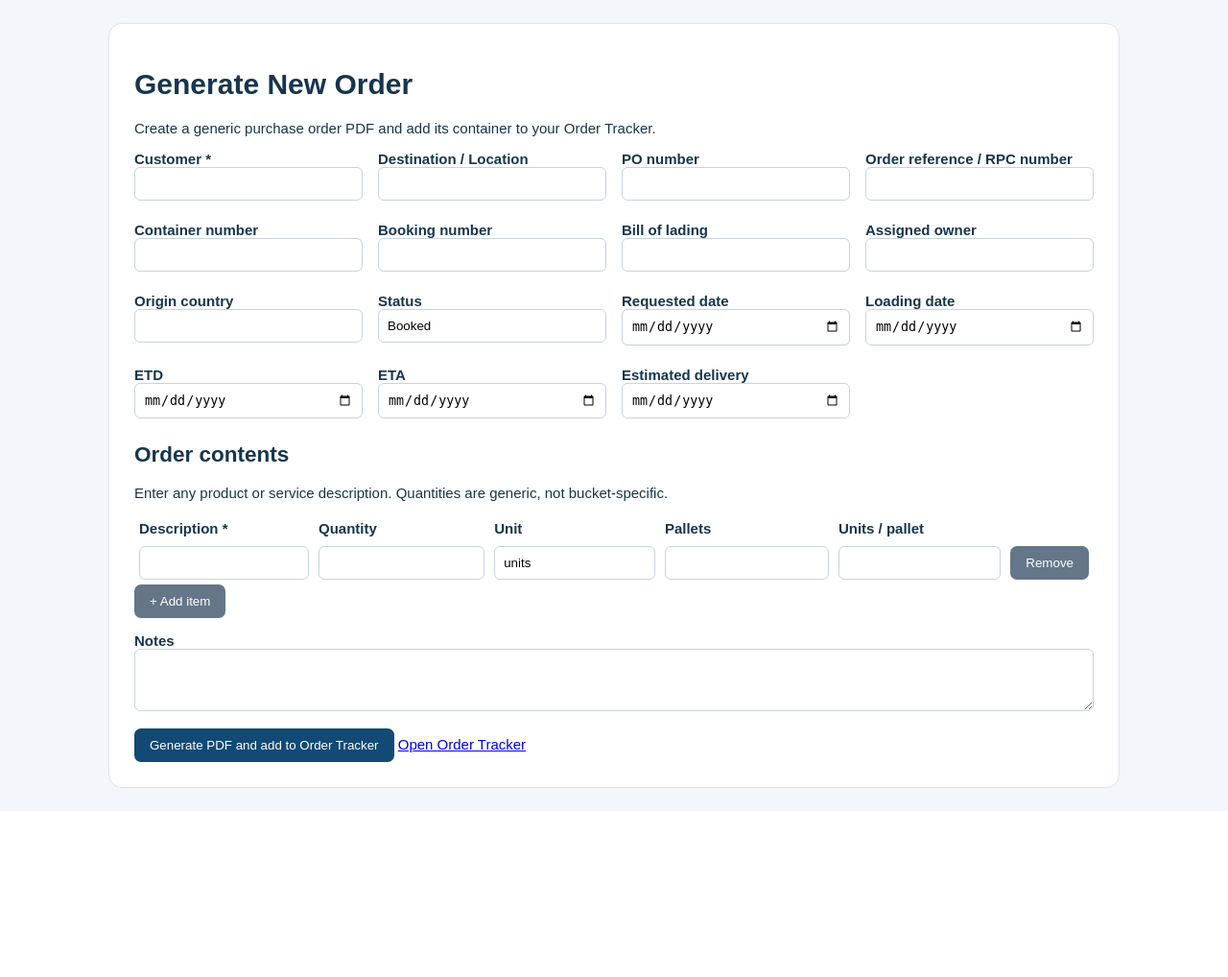
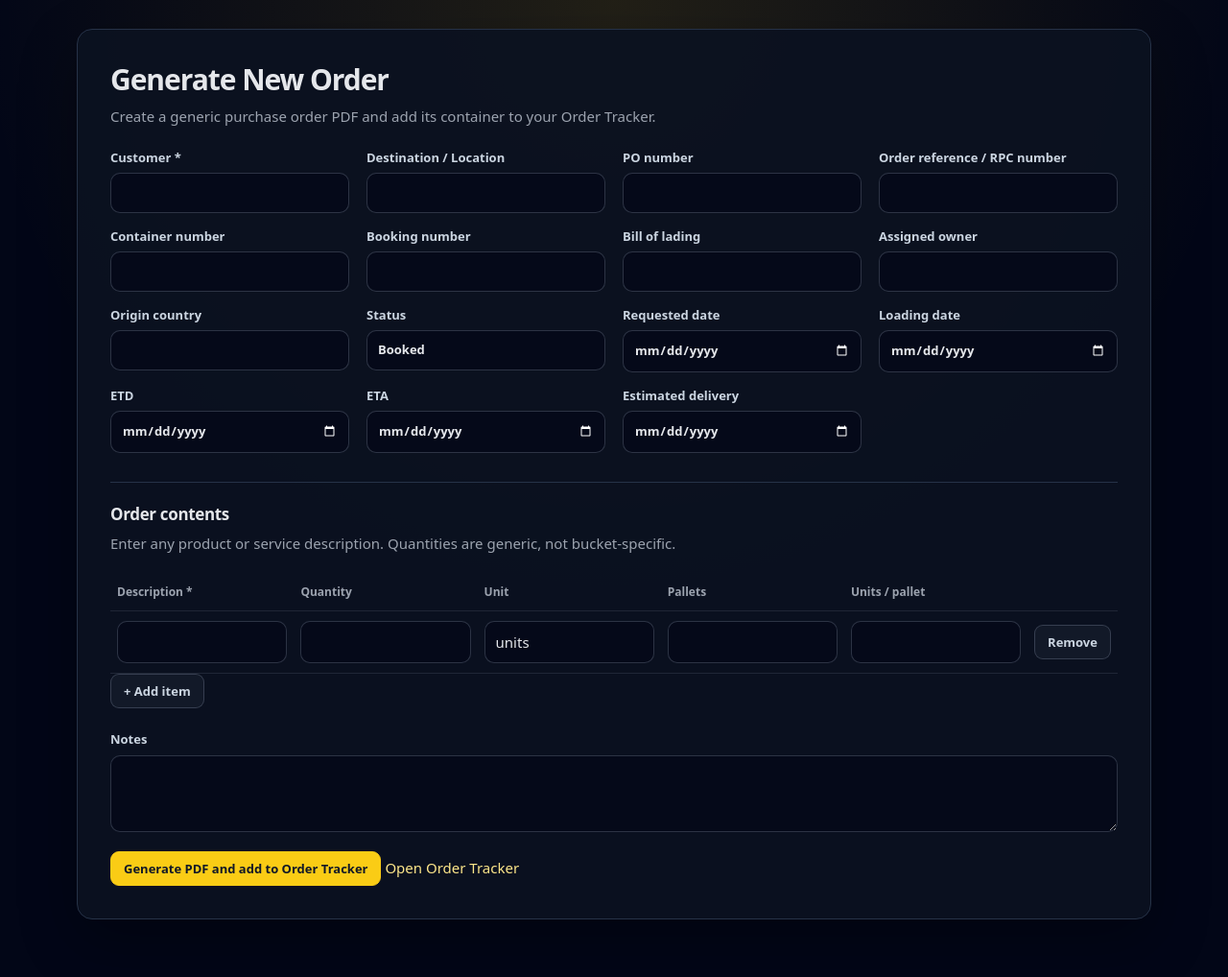
Before and after one commit to spencerlevinson11/lemonade-automation-portal, a Django app: template core/templates/core/generate_new_order.html in a window 1280 px wide. Shown: the whole page at 96% size. Before the commit the page ends 821 px from the top, so only its background shows below. Run offline with Django 5.2, Linux system fonts and the light colour scheme; the template is opened without the code that fills it, so the values that code supplies are empty; parts of the project's set-up code (start-up, migrations or seed data) failed here and were passed over.

Commit message:
Update generate_new_order.html

```diff
--- a/core/templates/core/generate_new_order.html
+++ b/core/templates/core/generate_new_order.html
@@ -1,5 +1,45 @@
-<!doctype html><html lang='en'><head><meta charset='utf-8'><meta name='viewport' content='width=device-width,initial-scale=1'><title>Generate New Order</title></head><body style='background:#f3f6fa;font:15px Arial,sans-serif;color:#17354e'>
-<style>.order-page{max-width:1000px;margin:24px auto;padding:26px;background:#fff;border:1px solid #dde5ed;border-radius:14px}.order-page input,.order-page textarea{width:100%;padding:9px;border:1px solid #c8d3df;border-radius:6px;box-sizing:border-box}.order-page label{display:block;font-weight:600;margin-bottom:6px}.order-grid{display:grid;grid-template-columns:repeat(auto-fit,minmax(210px,1fr));gap:16px}.order-page table{width:100%;border-collapse:collapse}.order-page th,.order-page td{padding:5px;text-align:left}.order-page button{cursor:pointer;padding:10px 16px;border:0;border-radius:7px;background:#124a75;color:#fff}.order-page .secondary{background:#657688}.errors{color:#9c2626}</style>
+<!doctype html>
+<html lang="en">
+<head>
+<meta charset="utf-8">
+<meta name="viewport" content="width=device-width,initial-scale=1">
+<title>Generate New Order | Lemonade Stand</title>
+<style>
+:root {color-scheme:dark;--bg-main:#020617;--bg-card:#0b1120;--accent:#facc15;--text-main:#e5e7eb;--text-muted:#9ca3af;--border-subtle:#263247;--input:rgba(2,6,23,.6);}
+*{box-sizing:border-box}
+body{margin:0;padding:20px 14px 50px;font:15px/1.5 system-ui,-apple-system,BlinkMacSystemFont,"Segoe UI",sans-serif;background:radial-gradient(circle at top,rgba(250,204,21,.13),transparent 55%) var(--bg-main);color:var(--text-main);-webkit-font-smoothing:antialiased}
+a{color:#fde68a;text-decoration:none}a:hover{text-decoration:underline}
+.order-page{max-width:1120px;margin:10px auto;padding:clamp(18px,3vw,34px);background:rgba(11,17,32,.94);border:1px solid var(--border-subtle);border-radius:16px;box-shadow:0 22px 60px rgba(0,0,0,.3)}
+.order-page h1{font-size:clamp(24px,3vw,30px);line-height:1.2;letter-spacing:-.035em;margin:0 0 9px;font-weight:750}
+.order-page h2{font-size:17px;letter-spacing:-.02em;margin:30px 0 7px;padding-top:20px;border-top:1px solid var(--border-subtle)}
+.order-page p{color:var(--text-muted);margin:0 0 20px}
+.order-page p strong{color:#fde68a}
+.order-grid{display:grid;grid-template-columns:repeat(auto-fit,minmax(210px,1fr));gap:15px 18px;margin:22px 0}
+.order-page label{display:block;font-size:13px;font-weight:600;color:#cbd5e1;margin-bottom:0}
+.order-page input,.order-page textarea{display:block;width:100%;margin-top:6px;padding:10px 11px;min-height:40px;border:1px solid rgba(148,163,184,.28);border-radius:10px;box-sizing:border-box;background:var(--input);color:var(--text-main);font:inherit;outline:none;transition:border-color .14s,box-shadow .14s}
+.order-page input:focus,.order-page textarea:focus{border-color:#facc15;box-shadow:0 0 0 3px rgba(250,204,21,.11)}
+.order-page input[type=date]{color-scheme:dark}
+.order-page table{width:100%;border-collapse:collapse;min-width:760px}
+.order-page th,.order-page td{padding:10px 7px;text-align:left;border-bottom:1px solid rgba(148,163,184,.15);vertical-align:middle}
+.order-page th{color:var(--text-muted);font-size:12px;font-weight:700;white-space:nowrap}
+.order-page td input{min-width:78px;margin:0}
+.order-page button{display:inline-flex;align-items:center;justify-content:center;min-height:36px;gap:6px;padding:8px 13px;border:1px solid rgba(250,204,21,.32);border-radius:9px;background:rgba(250,204,21,.075);color:#fde68a;font:inherit;font-size:13px;font-weight:600;line-height:1.25;cursor:pointer;transition:background-color .14s,border-color .14s,box-shadow .14s,transform .14s}
+.order-page button:hover{background:rgba(250,204,21,.15);border-color:rgba(250,204,21,.58);box-shadow:0 2px 8px rgba(0,0,0,.18)}
+.order-page button:active{transform:translateY(1px)}
+.order-page button:focus-visible,.order-page a:focus-visible{outline:2px solid #facc15;outline-offset:3px}
+.order-page button.secondary{background:rgba(148,163,184,.06);border-color:rgba(148,163,184,.28);color:#cbd5e1}
+.order-page button.secondary:hover{background:rgba(148,163,184,.14);border-color:rgba(148,163,184,.5)}
+.order-page button[type=submit]{background:#facc15;color:#111827;border-color:#facc15;font-weight:750}
+.order-page button[type=submit]:hover{background:#fde047;border-color:#fde047}
+.order-page .errors{padding:12px 16px;border:1px solid rgba(249,115,115,.4);border-radius:10px;background:rgba(127,29,29,.18);color:#fecaca;margin:18px 0}
+.order-page .errors ul{margin:7px 0 0;padding-left:20px}
+.order-page p:has(>label){margin-top:23px}
+.order-page p:has(>label) label{margin-bottom:12px}
+@media(max-width:650px){body{padding:10px 8px 30px}.order-page{padding:18px}.order-grid{grid-template-columns:1fr}.order-page h1{font-size:24px}}
+@media(prefers-reduced-motion:reduce){*,*::before,*::after{transition:none!important}}
+</style>
+</head>
+<body>
 <div class="order-page"><h1>Generate New Order</h1><p>Create a generic purchase order PDF and add its container to your Order Tracker. {% if demo_mode %}<strong>Demo mode: orders remain temporary until logout.</strong>{% endif %}</p>
 {% if errors %}<div class="errors"><strong>Check the following:</strong><ul>{% for error in errors %}<li>{{ error }}</li>{% endfor %}</ul></div>{% endif %}
 <form method="post" action="{% url 'generate_new_order' %}">{% csrf_token %}
```
